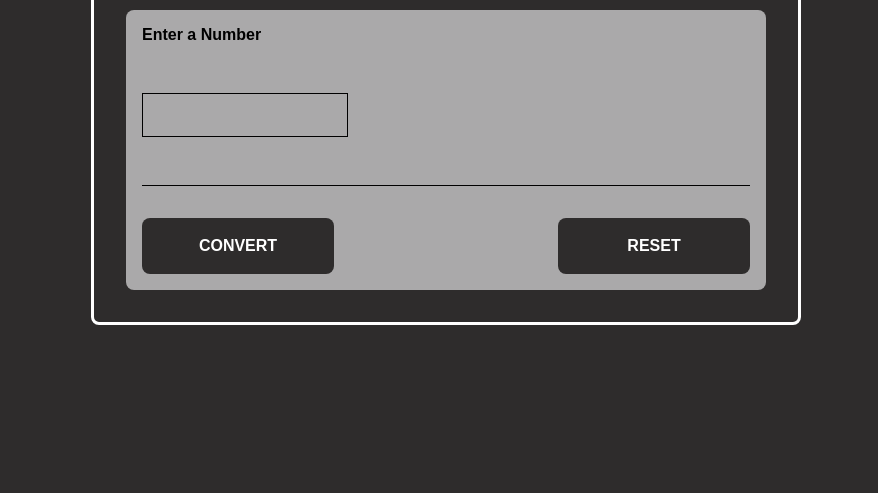
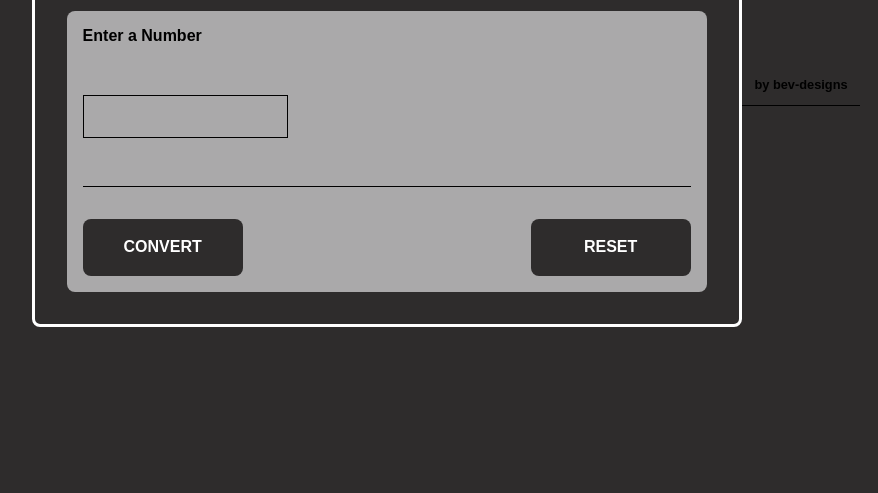
Before and after one commit to bev-designs/Numbers-to-Roman-Numerals, a plain HTML site: page index.html in a window 1280 px wide. Shown: the part 323-816 px from the top of the page, without its empty margins (194-1072 px from the left). Drawn offline with Linux system fonts and the light colour scheme.

Commit message:
by-paragraph

```diff
--- a/index.css
+++ b/index.css
@@ -37,7 +37,7 @@
 }
 form{
     background: rgb(170, 169, 170);
-    margin:1vmax 0 0 0;
+    margin: 1em 0 0 0;
     padding: 1em;
     color: black;
     border-radius: .5em;
@@ -61,7 +61,7 @@
 }
 button{
     background: #2e2c2c;
-    width: 12em;
+    width: 10em;
     margin:1em 0 0 0;
     padding:1.2em;
     outline:none;
@@ -71,10 +71,11 @@
     font-weight:bold;
     color: white;
 }
-button:hover{
-    background: none;
-    border: .2em solid black;
-    color: black;
+.by{
+    text-align: center;
+    font-size: .8em;
+    font-weight: bold;
+    padding: 1em;
 }
 
 /* form error styles */
--- a/index.html
+++ b/index.html
@@ -40,6 +40,8 @@
 
     </div>
 
+    <p class="by">by bev-designs</p>
+
     <script src="main.js"></script>
 
   </body>
```
